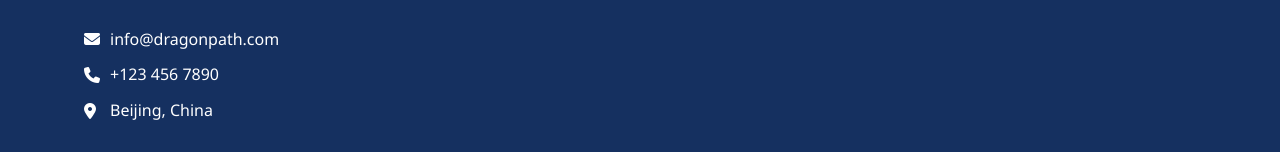
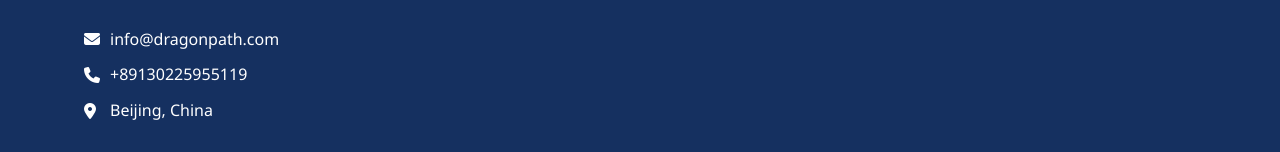
Before and after one commit to Ramilbey/dragonpath, a React (Create React App) app: page / in a window 1280 px wide. Shown: the part 5943-6095 px from the top of the page. Built offline with nearby package versions, Linux system fonts and the light colour scheme.

Commit message:
change contact numb

```diff
--- a/src/components/Footer/Footer.js
+++ b/src/components/Footer/Footer.js
@@ -201,7 +201,7 @@ const Footer = ({ scrollToSection }) => {
                   href="tel:+1234567890"
                   onClick={() => handleFooterLinkClick("Phone Contact")}
                 >
-                  +123 456 7890
+                  +89130225955119
                 </a>
               </li>
               <li>
```
